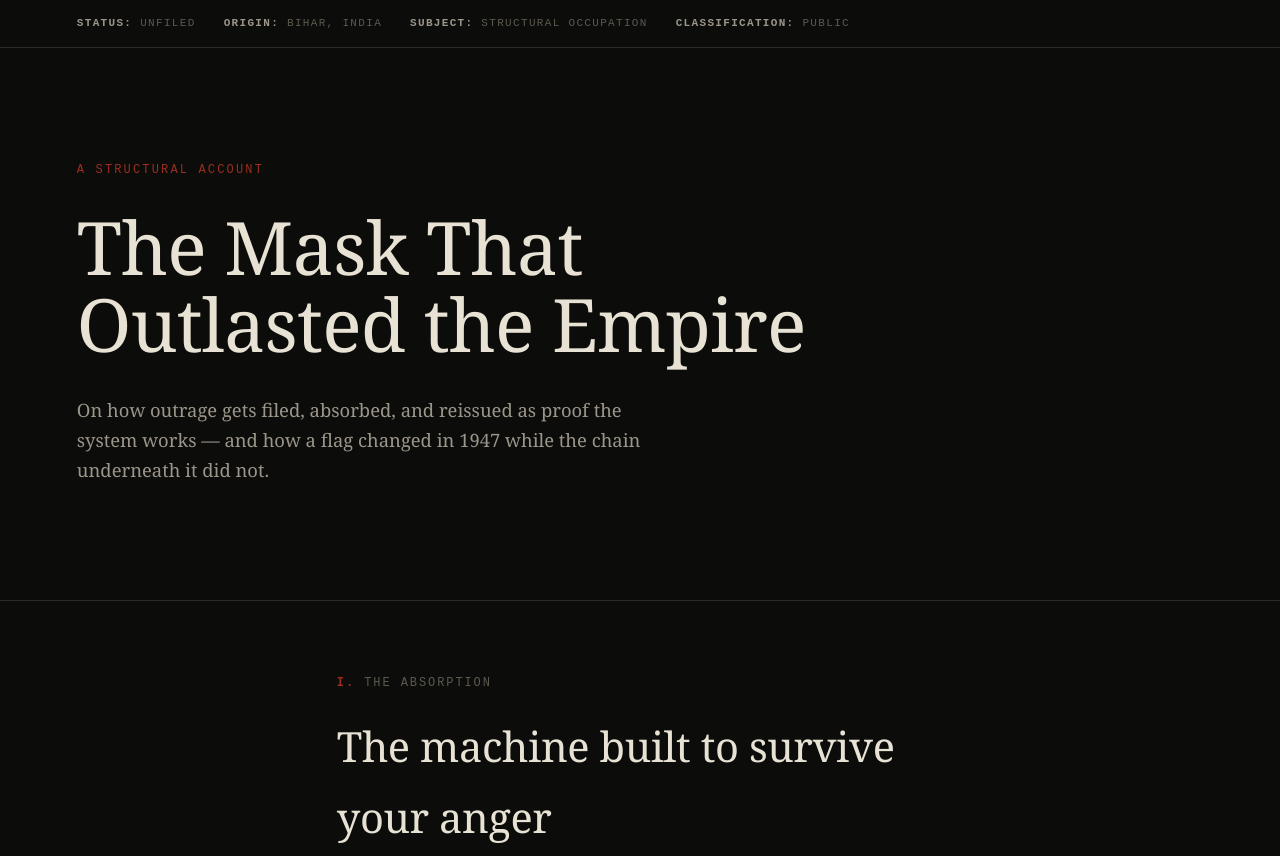
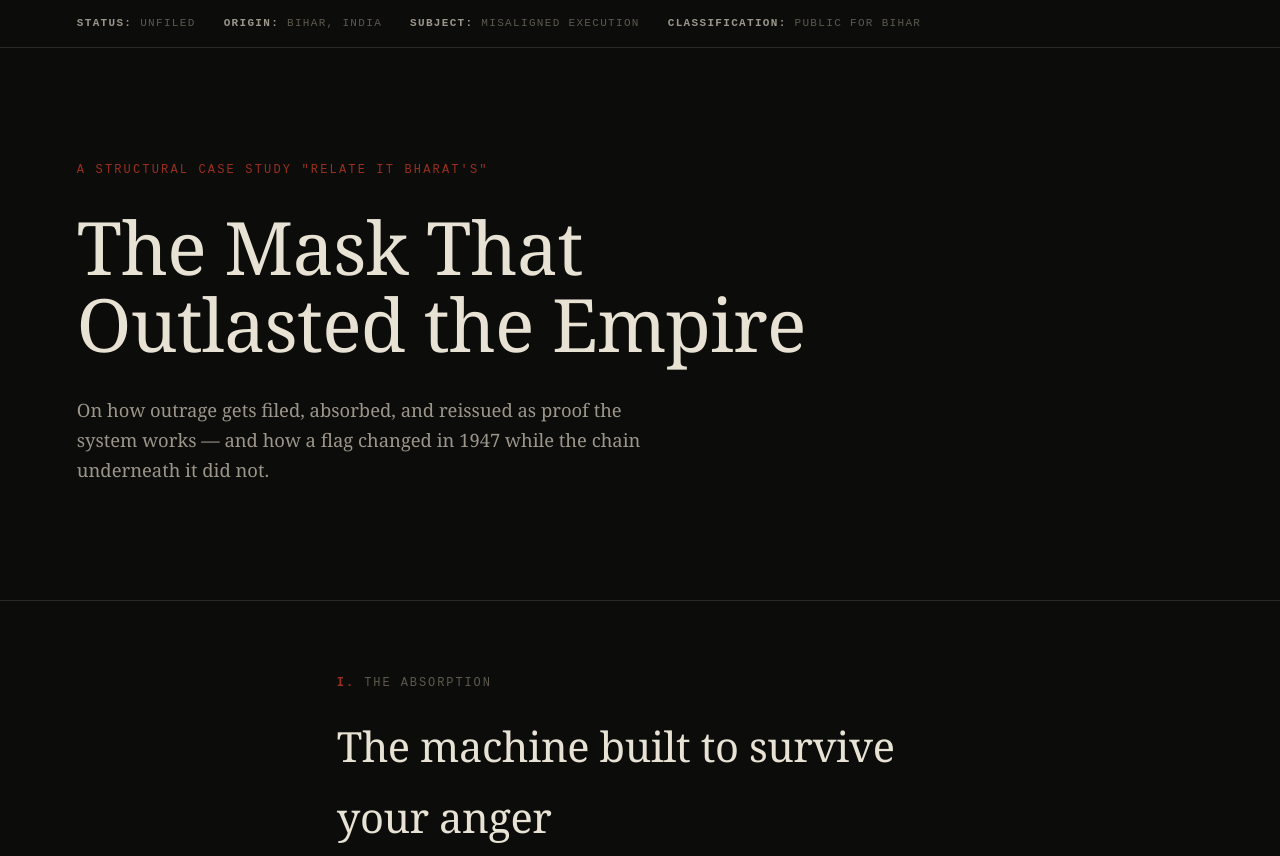
Before and after one commit to lokchain/val, a plain HTML site: page index.html in a window 1280 px wide. Shown: the top 856 px of the page. Drawn offline with Linux system fonts and the light colour scheme.

Commit message:
Update index.html

```diff
--- a/index.html
+++ b/index.html
@@ -185,12 +185,12 @@
 <div class="stamp-bar">
   <span><b>STATUS:</b> UNFILED</span>
   <span><b>ORIGIN:</b> BIHAR, INDIA</span>
-  <span><b>SUBJECT:</b> STRUCTURAL OCCUPATION</span>
-  <span><b>CLASSIFICATION:</b> PUBLIC</span>
+  <span><b>SUBJECT:</b> MISALIGNED EXECUTION</span>
+  <span><b>CLASSIFICATION:</b> PUBLIC FOR BIHAR</span>
 </div>
 
 <header class="hero">
-  <span class="eyebrow">A Structural Account</span>
+  <span class="eyebrow">A Structural Case Study "relate it bharat's"</span>
   <h1>The Mask That Outlasted the Empire</h1>
   <p class="hero-sub">On how outrage gets filed, absorbed, and reissued as proof the system works — and how a flag changed in 1947 while the chain underneath it did not.</p>
 </header>
```
